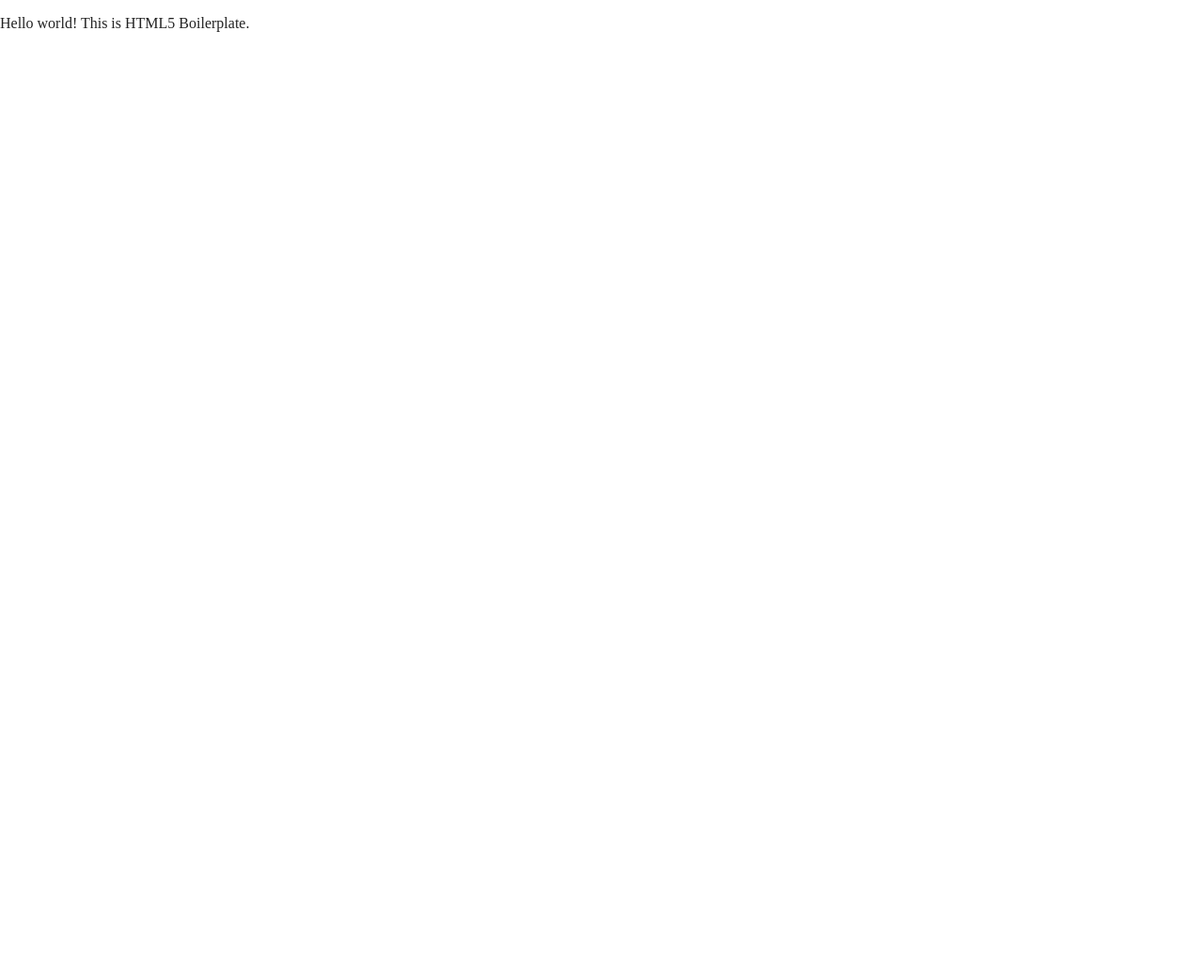
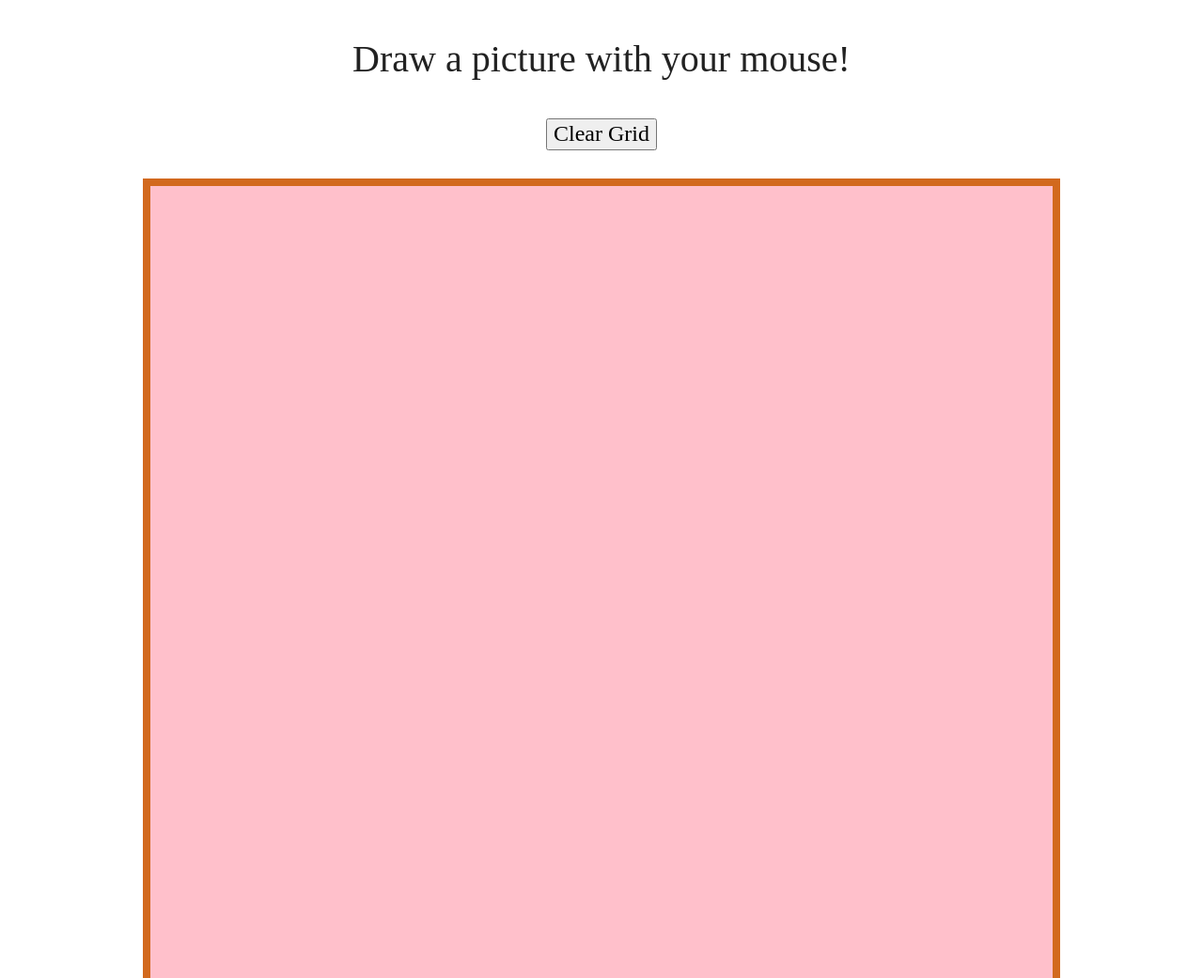
Before and after one commit to rebeccalaw9/etch-a-sketch, a website built with Parcel: page index.html in a window 1280 px wide. Shown: the top 1041 px of the page at 94% size. Before the commit the page ends 800 px from the top, so only its background shows below. Built offline with nearby package versions, Linux system fonts and the light colour scheme.

Commit message:
finished project

```diff
--- a/css/main.css
+++ b/css/main.css
@@ -86,6 +86,46 @@
 /* ==========================================================================
    Author's custom styles
    ========================================================================== */
+
+
+   /* =================================================================== */
+
+   p {
+  text-align: center;
+  font-size: 40px;
+}
+
+#section1 {
+  display: flex;
+  align-items: center;
+  justify-content: center;
+}
+
+
+#container {
+  height: 960px;
+  width: 960px;
+  background-color: pink;
+  border: chocolate;
+  border-style: solid;
+  border-width: 0.5em;
+  z-index: 0;
+  display: flex;
+  flex-wrap: wrap;
+}
+
+#myBtn {
+  /* display: flex;
+  align-items: center;
+  justify-content: center; */
+  display: block;
+  margin-left: auto;
+  margin-right: auto;
+  font-size: 24px;
+  margin-bottom: 30px;
+}
+
+
 
 /* ==========================================================================
    Helper classes
--- a/index.html
+++ b/index.html
@@ -3,7 +3,7 @@
 
 <head>
   <meta charset="utf-8">
-  <title></title>
+  <title>etch-a-sketch</title>
   <meta name="description" content="">
   <meta name="viewport" content="width=device-width, initial-scale=1">
 
@@ -12,7 +12,7 @@
   <meta property="og:url" content="">
   <meta property="og:image" content="">
 
-  <link rel="manifest" href="site.webmanifest">
+  <!-- <link rel="manifest" href="site.webmanifest"> -->
   <link rel="apple-touch-icon" href="icon.png">
   <!-- Place favicon.ico in the root directory -->
 
@@ -22,10 +22,22 @@
   <meta name="theme-color" content="#fafafa">
 </head>
 
+
 <body>
 
   <!-- Add your site or application content here -->
-  <p>Hello world! This is HTML5 Boilerplate.</p>
+  <p>Draw a picture with your mouse!</p>
+  <button id="myBtn">Clear Grid</button>
+  <!-- <button onclick="myFunction()">Clear Grid</button> -->
+
+
+<div id= "section1">
+  <div id= "container">
+
+
+  </div>
+</div>
+
   <script src="js/vendor/modernizr-3.11.2.min.js"></script>
   <script src="js/plugins.js"></script>
   <script src="js/main.js"></script>
--- a/js/main.js
+++ b/js/main.js
@@ -0,0 +1,44 @@
+
+
+
+function buildGrid (squaresPerSide) {
+    let container = document.getElementById("container");
+    let squares = document.getElementsByClassName("square");
+    let numSquares = squares.length;
+    for (let i=0; i < numSquares; i++) {
+        let div = squares[0];
+        div.remove();
+    }
+    let totalSquares = squaresPerSide * squaresPerSide;
+    let gridSize = 960;
+
+    for (let i=1; i<=totalSquares; i++) {
+        let div = document.createElement("div");
+        const size = gridSize/squaresPerSide;
+        div.style.height = size + "px";
+        div.style.width = size + "px";
+        div.addEventListener("mouseover", function() {
+            this.style.backgroundColor = "rebeccapurple";
+        });
+        div.className = "square";
+        container.appendChild(div);
+        console.log("built");
+    }
+
+};
+
+function clearGrid () {
+    console.log("clear");
+    squaresPerSide = 0;
+    while (squaresPerSide > 100 || squaresPerSide < 1) {
+        squaresPerSide = prompt("How many squares per side? Enter a number between 1 and 100." , "50");
+    };
+    buildGrid(squaresPerSide);
+
+};
+
+var button = document.getElementById("myBtn");
+button.addEventListener("click", clearGrid);
+
+let squaresPerSide = 16;
+buildGrid(squaresPerSide);
```
